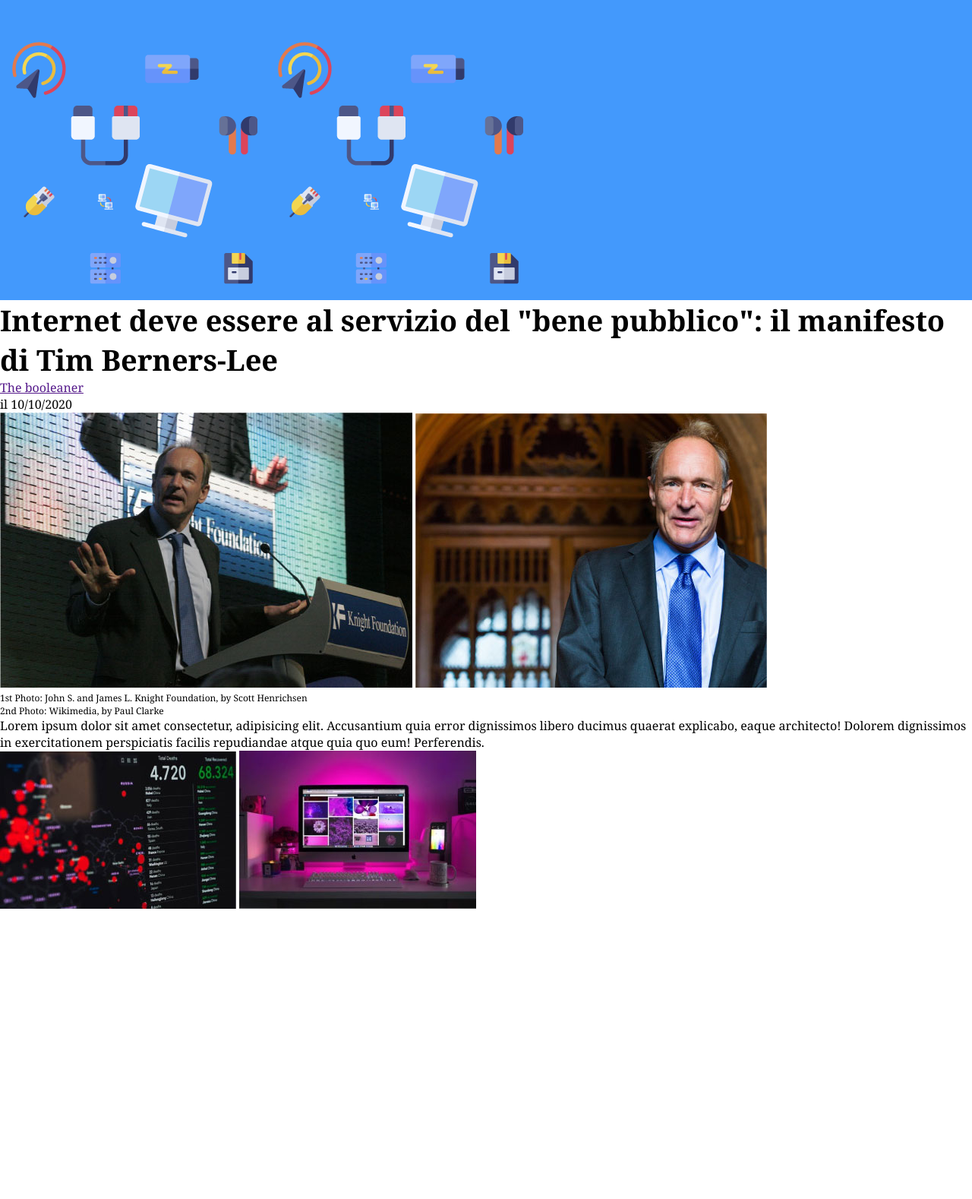
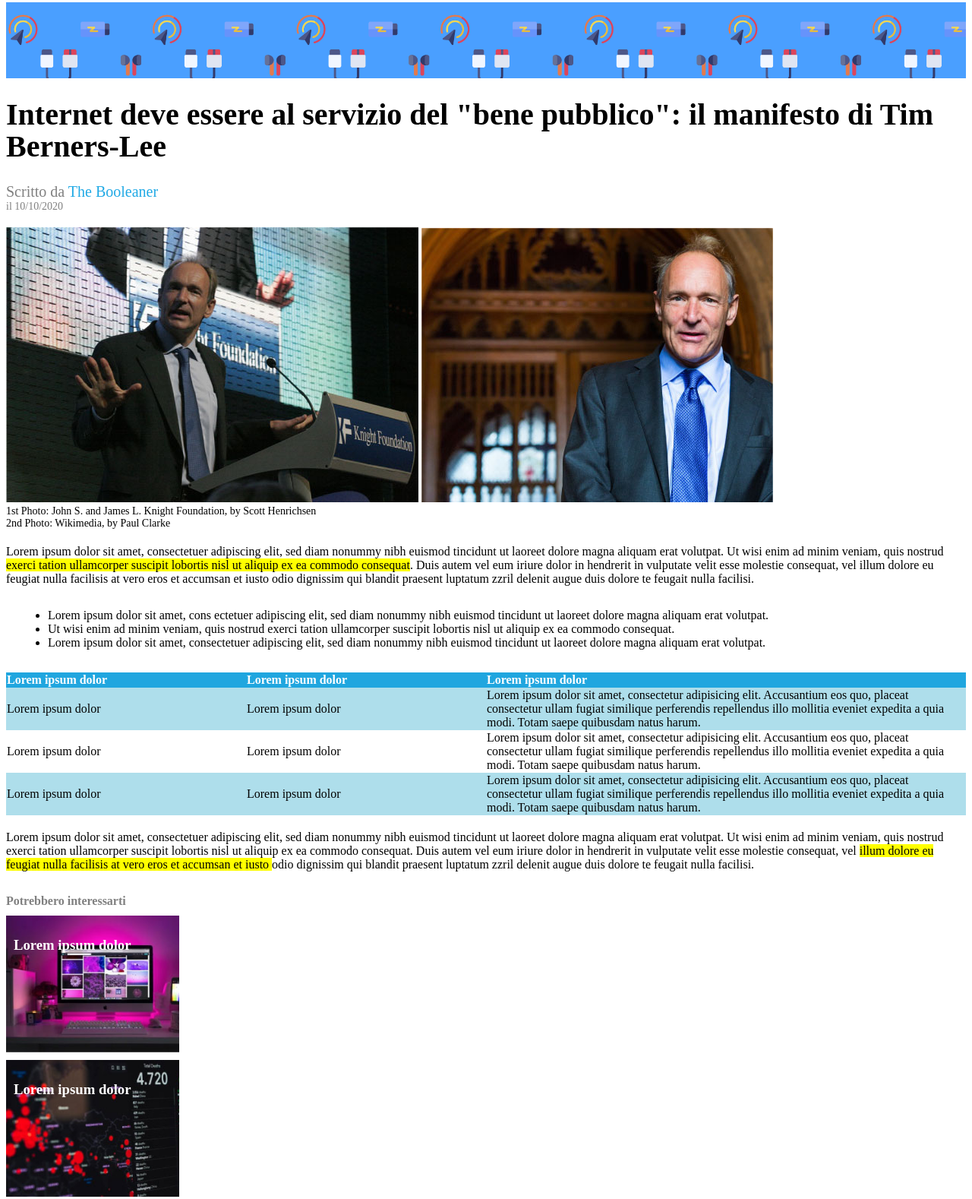
Before and after one commit to furkancaliskan0/html-css-booleaner, a plain HTML site: page index.html in a window 1280 px wide. Shown: the part 5-1583 px from the top of the page at 76% size. Before the commit the page ends 1206 px from the top, so only its background shows below. Drawn offline with Linux system fonts and the light colour scheme.

Commit message:
create page

```diff
--- a/css/style.css
+++ b/css/style.css
@@ -1,50 +1,100 @@
 /* Regole Generali */
-*{
-    margin: 0px;
+.highlight {
+    background-color: yellow;
+  }
 
-}
+  /* header */
+  header {
+    height: 100px;
+    background-image: url(../img/pattern.png);
+    background-color: #4a9fff;
+    background-size: 30%;
+  }
 
-header{
+  .logo {
+    height: 50px;
+    margin-top: 37px;
+  }
 
-    background-color: #4399fc;
-    background-image: url("..img/pattern.png");
-    background-size: 700px;
-    height: 400px;
+  /* main */
+  main {
+    margin-top: 15px;
+  }
 
-}
+  h1 {
+    font-size: 40px;
+    line-height: 42px;
+  }
 
-header div{
-    width: 100px;
-    padding: 30px 10px;
+  .author {
+    font-size: 20px;
+    color: gray;
+  }
 
-}
+  .author-name {
+    color: #20a9e5;
+  }
 
-h1 {
-    font-size: 38px;
-    margin top: 10px;
-}
+  .data {
+    font-size: 14px;
+    color: gray;
+  }
 
-.copyright > div{
-    font-size: 12px;
-    font-weight: 490px
-    ;
+  .foto {
+    margin: 19px 0;
+  }
+  .foto .caption {
+    font-size: 14px;
+  }
 
+  .content p {
+    margin: 20px 0;
+  }
 
+  .content ul {
+    margin: 30px 15px;
+  }
 
-}
+  .content table {
+    text-align: left;
+    border-spacing: 0;
+  }
+  .content table thead {
+    background-color: #20a6df;
+    color: white;
+  }
+  .content table .odd {
+    background-color: #aedeeb;
+  }
+  .content table th.text{
+    width: 50%;
+  }
 
+  /* footer */
+  footer {
+    margin: 30px 0;
+  }
 
-body {
+  footer h2 {
+    font-size: 16px;
+    color: gray;
+    margin-bottom: 10px;
+  }
 
-    font-family: Georgia, 'Times New Roman', Times, serif;
+  .image  {
+    width: 208px;
+    height: 160px;
+    margin: 10px 0;
+    padding: 10px;
+    background-size: cover;
+    background-repeat: no-repeat;
+    color: white;
+  }
 
+  #image-monitor {
+    background-image: url(../img/monitor.jpg);
+  }
 
-}
-
-.container{
-
-    padding: 0px 10px;
-
-
-
-}
+  #image-graph{
+    background-image: url(../img/graph.jpg);
+  }
--- a/index.html
+++ b/index.html
@@ -2,84 +2,97 @@
 <html lang="en">
 <head>
   <meta charset="UTF-8">
-    <meta http-equiv="X-UA-Compatible" content="IE=edge">
+  <meta name="viewport" content="width=device-width, initial-scale=1.0">
   <link rel="stylesheet" href="css/style.css">
-    <meta name="viewport" content="width=device-width, initial-scale=1.0">
   <title>The Booleaner</title>
 </head>
 <body>
-
   <!-- intestazione  -->
   <header>
-        <div><img src="img/pattern.png" alt=""></div>
+    <immmagine src="img/logo.svg" alt="The Booleaner" class="logo">
   </header>
-
-        <section>
-
-
-
-        </section>
-
-        <section>
-
-
-
-
-        </section>
-
 
   <!-- corpo principale -->
   <main>
-        <!-- 2 immagine -->
-        <section>
-            <h1><strong>Internet deve essere al servizio del "bene pubblico": il manifesto di Tim Berners-Lee</strong></h1>
+    <!-- intestazione main -->
+      <h1>Internet deve essere al servizio del "bene pubblico": il manifesto di Tim Berners-Lee</h1>
+      <div class="author">Scritto da <span class="author-name"> The Booleaner</span> </div>
+      <div class="data">il 10/10/2020</div>
 
-            <div class="autore"> <a href="">The booleaner</a></div>
-            <div class=""data>il 10/10/2020</div>
-
-            <img src="img/tim-1.jpg" alt="Immagine Tim 1 ">
-            <img src="img/tim-2.jpg" alt="Immagine Tim 1">
-
-            <div class="copyright">
-                <div>
-                    1st Photo: John S. and James L. Knight Foundation, by Scott Henrichsen
-                </div>
-                <div>
+      <div class="foto">
+        <!-- sezione immagini -->
+        <img src="img/tim-1.jpg" alt="immagine Tim Berners-Lee speak">
+        <img src="img/tim-2.jpg" alt="immagine Tim Berners-Lee">
+        <div class="caption">
+          1st Photo: John S. and James L. Knight Foundation, by Scott Henrichsen <br>
           2nd Photo: Wikimedia, by Paul Clarke
         </div>
       </div>
-        </section>
+
+      <div class="content">
         <!-- paragrafo 1 -->
-        <section>
-            <p>Lorem ipsum dolor sit amet consectetur, adipisicing elit. Accusantium quia error dignissimos libero ducimus quaerat explicabo, eaque architecto! Dolorem dignissimos in exercitationem perspiciatis facilis repudiandae atque quia quo eum! Perferendis.</p>
-        </section>
+        <p>
+          Lorem ipsum dolor sit amet, consectetuer adipiscing elit, sed diam nonummy nibh euismod tincidunt ut laoreet
+          dolore magna aliquam erat volutpat. Ut wisi enim ad minim veniam, quis nostrud <span class="highlight"> exerci tation ullamcorper suscipit lobortis nisl ut aliquip ex ea commodo consequat</span>. Duis autem vel eum iriure dolor in
+          hendrerit in vulputate
+          velit esse molestie consequat, vel illum dolore eu feugiat nulla facilisis at vero eros et accumsan et iusto odio
+          dignissim qui blandit praesent luptatum zzril delenit augue duis dolore te feugait nulla facilisi.
+        </p>
+
+        <ul>
+          <li>Lorem ipsum dolor sit amet, cons ectetuer adipiscing elit, sed diam nonummy nibh euismod tincidunt ut laoreet dolore magna aliquam erat volutpat.</li>
+          <li>Ut wisi enim ad minim veniam, quis nostrud exerci tation ullamcorper suscipit lobortis nisl ut aliquip ex ea commodo consequat.</li>
+          <li>Lorem ipsum dolor sit amet, consectetuer adipiscing elit, sed diam nonummy nibh euismod tincidunt ut laoreet dolore magna aliquam erat volutpat.</li>
+        </ul>
+
+        <table>
             <!-- tabella -->
-        <section>
+          <thead>
+            <tr>
+              <th>Lorem ipsum dolor</th>
+              <th>Lorem ipsum dolor</th>
+              <th class="text">Lorem ipsum dolor</th>
+            </tr>
+          </thead>
 
+          <tbody>
+            <tr class="odd">
+              <td>Lorem ipsum dolor</td>
+              <td>Lorem ipsum dolor</td>
+              <td>Lorem ipsum dolor sit amet, consectetur adipisicing elit. Accusantium eos quo, placeat consectetur ullam
+                fugiat similique perferendis repellendus illo mollitia eveniet expedita a quia modi. Totam saepe quibusdam
+                natus harum.</td>
+            </tr>
+            <tr>
+              <td>Lorem ipsum dolor</td>
+              <td>Lorem ipsum dolor</td>
+              <td>Lorem ipsum dolor sit amet, consectetur adipisicing elit. Accusantium eos quo, placeat consectetur ullam
+                fugiat similique perferendis repellendus illo mollitia eveniet expedita a quia modi. Totam saepe quibusdam
+                natus harum.</td>
+            </tr>
+            <tr class="odd">
+              <td>Lorem ipsum dolor</td>
+              <td>Lorem ipsum dolor</td>
+              <td>Lorem ipsum dolor sit amet, consectetur adipisicing elit. Accusantium eos quo, placeat consectetur ullam fugiat similique perferendis repellendus illo mollitia eveniet expedita a quia modi. Totam saepe quibusdam natus harum.</td>
+            </tr>
+          </tbody>
+        </table>
 
+        <p>Lorem ipsum dolor sit amet, consectetuer adipiscing elit, sed diam nonummy nibh euismod tincidunt ut laoreet dolore magna aliquam erat volutpat. Ut wisi enim ad minim veniam, quis nostrud exerci tation ullamcorper suscipit lobortis nisl ut aliquip ex ea commodo consequat. Duis autem vel eum iriure dolor in hendrerit in vulputate velit esse molestie consequat, vel <span class="highlight">illum dolore eu feugiat nulla facilisis at vero eros et accumsan et iusto </span> odio dignissim qui blandit praesent luptatum zzril delenit augue duis dolore te feugait nulla facilisi.</p>
+      </div>
+  </main>
+  <!-- /main -->
 
-
-        </section>
-
-        <section>
-
-
-
-
-        </section>
-
-
-    </main>
-
-        <!-- 2 immagine -->
+  <!-- footer -->
   <footer>
-       <img src="img/graph.jpg" alt="">
-       <img src="img/monitor.jpg" alt="">
-
-
-
+      <h2>Potrebbero interessarti</h2>
+      <div id="image-monitor" class="image">
+        <h3>Lorem ipsum dolor</h3>
+      </div>
+      <div id="image-graph" class="image">
+        <h3>Lorem ipsum dolor</h3>
+      </div>
   </footer>
-
 
 
 </body>
```
Lines whose indentation alone changed are shown as unchanged.
